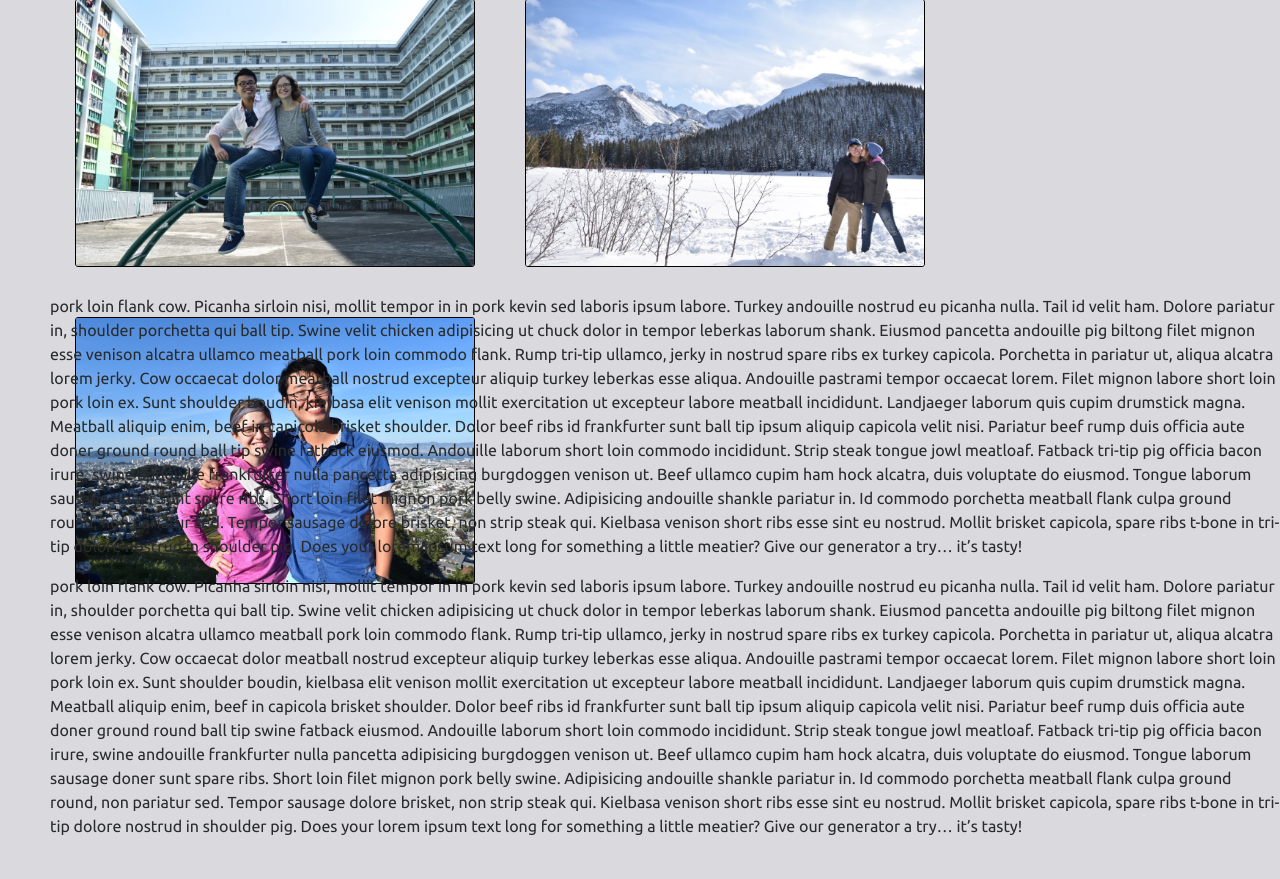
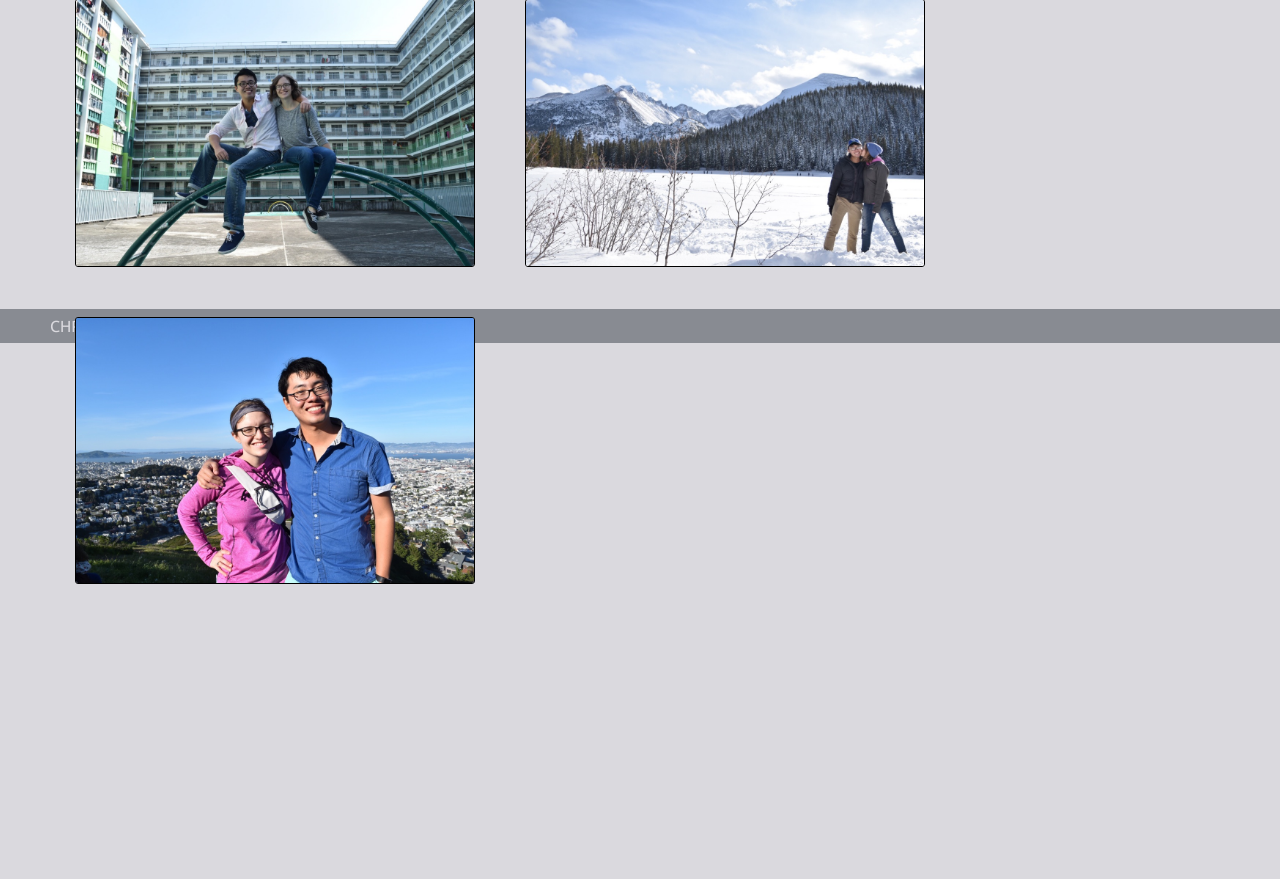
Before and after one commit to cmatson93/djangoBlog, a Django app: page /about/ in a window 1280 px wide. Shown: the part 288-1167 px from the top of the page. After the commit the page ends 872 px from the top, so only its background shows below. Run offline with Django 3.2, Linux system fonts and the light colour scheme; some libraries are stand-ins or nearby versions.

Commit message:
about styling

```diff
--- a/blog/static/blog/style.css
+++ b/blog/static/blog/style.css
@@ -107,10 +107,15 @@ body {
     border: 1px solid black;
 }
 
-.about-title {
+.title {
     background-color: #888B92;
     color: #DAD9DE;
     padding: 5px 0 5px 50px;
+    margin: 0;
+}
+
+.intro-title {
+    background-color: #888B92;
 }
 
 .article-detail {
--- a/blog/templates/blog/about.html
+++ b/blog/templates/blog/about.html
@@ -1,5 +1,5 @@
 {% extends 'blog/index.html' %} {% block content %}
-<div class="about-title">
+<div class="title">
     <h1>About Page </h1>
 </div>
 <div class="about-page col">
@@ -10,25 +10,11 @@
         <img class="pic" src="../static/assets/tc_SF.jpg">
     </div>
 
-    <div class="row">
-
-        <p>pork loin flank cow. Picanha sirloin nisi, mollit tempor in in pork kevin sed laboris ipsum labore. Turkey andouille nostrud eu picanha nulla. Tail id velit ham. Dolore pariatur in, shoulder porchetta qui ball tip. Swine velit chicken adipisicing
-            ut chuck dolor in tempor leberkas laborum shank. Eiusmod pancetta andouille pig biltong filet mignon esse venison alcatra ullamco meatball pork loin commodo flank. Rump tri-tip ullamco, jerky in nostrud spare ribs ex turkey capicola. Porchetta
-            in pariatur ut, aliqua alcatra lorem jerky. Cow occaecat dolor meatball nostrud excepteur aliquip turkey leberkas esse aliqua. Andouille pastrami tempor occaecat lorem. Filet mignon labore short loin pork loin ex. Sunt shoulder boudin, kielbasa
-            elit venison mollit exercitation ut excepteur labore meatball incididunt. Landjaeger laborum quis cupim drumstick magna. Meatball aliquip enim, beef in capicola brisket shoulder. Dolor beef ribs id frankfurter sunt ball tip ipsum aliquip capicola
-            velit nisi. Pariatur beef rump duis officia aute doner ground round ball tip swine fatback eiusmod. Andouille laborum short loin commodo incididunt. Strip steak tongue jowl meatloaf. Fatback tri-tip pig officia bacon irure, swine andouille
-            frankfurter nulla pancetta adipisicing burgdoggen venison ut. Beef ullamco cupim ham hock alcatra, duis voluptate do eiusmod. Tongue laborum sausage doner sunt spare ribs. Short loin filet mignon pork belly swine. Adipisicing andouille shankle
-            pariatur in. Id commodo porchetta meatball flank culpa ground round, non pariatur sed. Tempor sausage dolore brisket, non strip steak qui. Kielbasa venison short ribs esse sint eu nostrud. Mollit brisket capicola, spare ribs t-bone in tri-tip
-            dolore nostrud in shoulder pig. Does your lorem ipsum text long for something a little meatier? Give our generator a try… it’s tasty!</p>
-        <p>pork loin flank cow. Picanha sirloin nisi, mollit tempor in in pork kevin sed laboris ipsum labore. Turkey andouille nostrud eu picanha nulla. Tail id velit ham. Dolore pariatur in, shoulder porchetta qui ball tip. Swine velit chicken adipisicing
-            ut chuck dolor in tempor leberkas laborum shank. Eiusmod pancetta andouille pig biltong filet mignon esse venison alcatra ullamco meatball pork loin commodo flank. Rump tri-tip ullamco, jerky in nostrud spare ribs ex turkey capicola. Porchetta
-            in pariatur ut, aliqua alcatra lorem jerky. Cow occaecat dolor meatball nostrud excepteur aliquip turkey leberkas esse aliqua. Andouille pastrami tempor occaecat lorem. Filet mignon labore short loin pork loin ex. Sunt shoulder boudin, kielbasa
-            elit venison mollit exercitation ut excepteur labore meatball incididunt. Landjaeger laborum quis cupim drumstick magna. Meatball aliquip enim, beef in capicola brisket shoulder. Dolor beef ribs id frankfurter sunt ball tip ipsum aliquip capicola
-            velit nisi. Pariatur beef rump duis officia aute doner ground round ball tip swine fatback eiusmod. Andouille laborum short loin commodo incididunt. Strip steak tongue jowl meatloaf. Fatback tri-tip pig officia bacon irure, swine andouille
-            frankfurter nulla pancetta adipisicing burgdoggen venison ut. Beef ullamco cupim ham hock alcatra, duis voluptate do eiusmod. Tongue laborum sausage doner sunt spare ribs. Short loin filet mignon pork belly swine. Adipisicing andouille shankle
-            pariatur in. Id commodo porchetta meatball flank culpa ground round, non pariatur sed. Tempor sausage dolore brisket, non strip steak qui. Kielbasa venison short ribs esse sint eu nostrud. Mollit brisket capicola, spare ribs t-bone in tri-tip
-            dolore nostrud in shoulder pig. Does your lorem ipsum text long for something a little meatier? Give our generator a try… it’s tasty!</p>
-    </div>
 </div>
 
+<div class="row title">CHRISTINA NG</div>
+
+
+
+
 {% endblock %}
```
